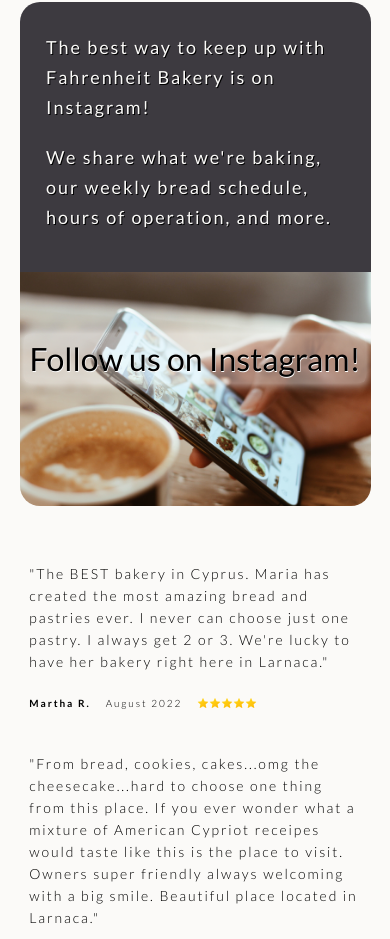
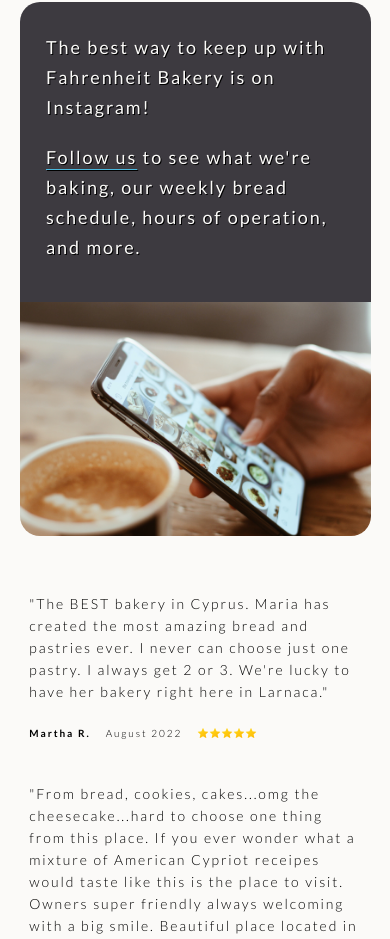
Before and after one commit to justinshane13/fahrenheit_website, a React (Create React App) app: page / in a window 390 px wide. Shown: the part 1059-1998 px from the top of the page. Built offline with nearby package versions, Linux system fonts and the light colour scheme; the HTML template or start-up script is replaced by a standard one.

Commit message:
reformat link in social section

```diff
--- a/src/components/Intro.js
+++ b/src/components/Intro.js
@@ -14,10 +14,10 @@ const Intro = () => {
             <div className='social'>
                 <div className='social_text_container'>
                     <div className='social_text'>The best way to keep up with Fahrenheit Bakery is on Instagram!</div>
-                    <div className='social_text'>We share what we're baking, our weekly bread schedule, hours of operation, and more.</div>
+                    <div className='social_text'><a href='https://www.instagram.com/fahrenheitbakery_cy/' target='_blank' rel='noopener noreferrer'>Follow us</a> to see what we're baking, our weekly bread schedule, hours of operation, and more.</div>
                 </div>
                 <div className='social_image_container'>
-                    <a href='https://www.instagram.com/fahrenheitbakery_cy/' target="_blank" rel='noopener noreferrer'><img src='/images/social_media_callout.jpg' alt='fahrenheit instagram page screenshot' className='social_mockup'/><div className='social_image_text'><span className='social_image_text_inner'>Follow us on Instagram!</span></div></a>
+                    <a href='https://www.instagram.com/fahrenheitbakery_cy/' target="_blank" rel='noopener noreferrer'><img src='/images/social_media_callout.jpg' alt='fahrenheit instagram page screenshot' className='social_mockup'/><div className='social_image_text'></div></a>
                 </div>
             </div>
         </div>
--- a/src/index.css
+++ b/src/index.css
@@ -644,6 +644,13 @@ hr {
     line-height: 30px;
   }
 
+  .social_text > a {
+    color: #FBFAF8;
+    text-underline-offset: 5px;
+    text-decoration-color: #4BB8DD;
+    text-decoration-thickness: 1px;
+  }
+
   .social_image_container {
     position: relative;
     margin-right: auto;
```
